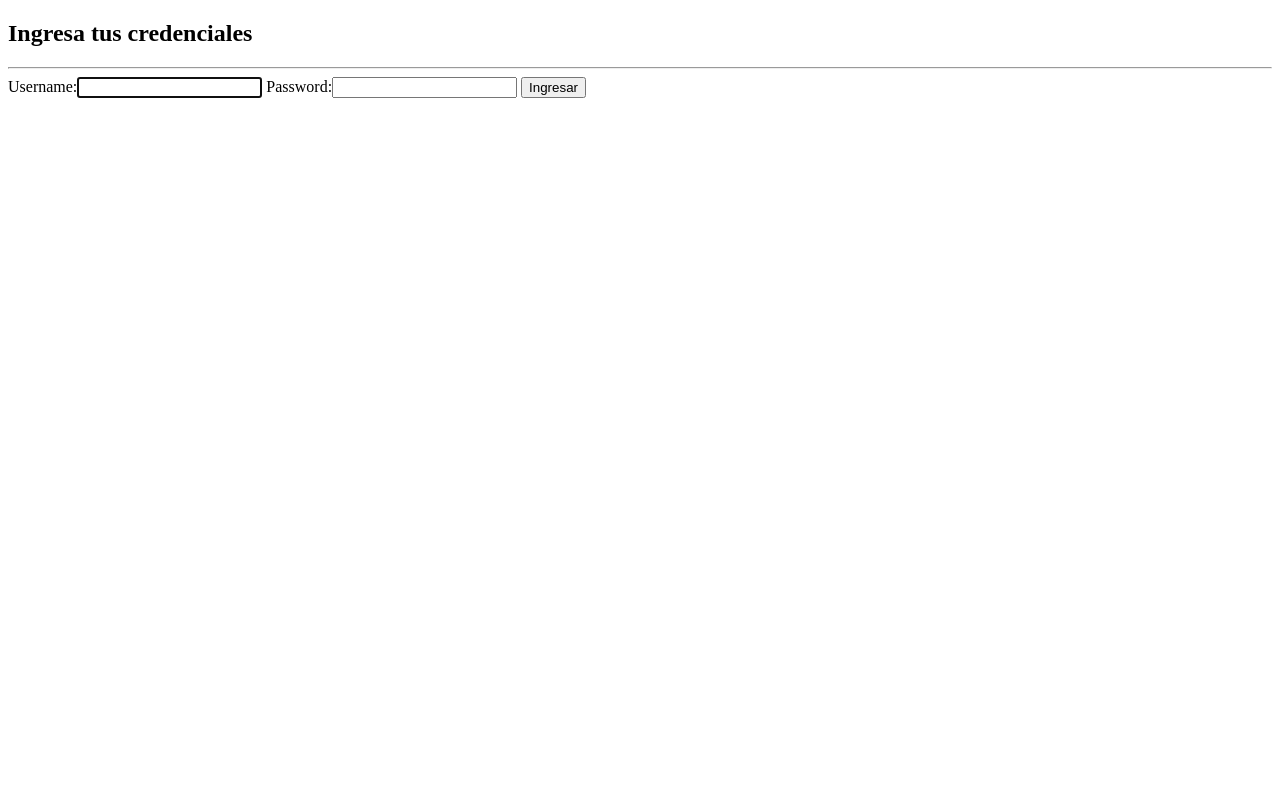
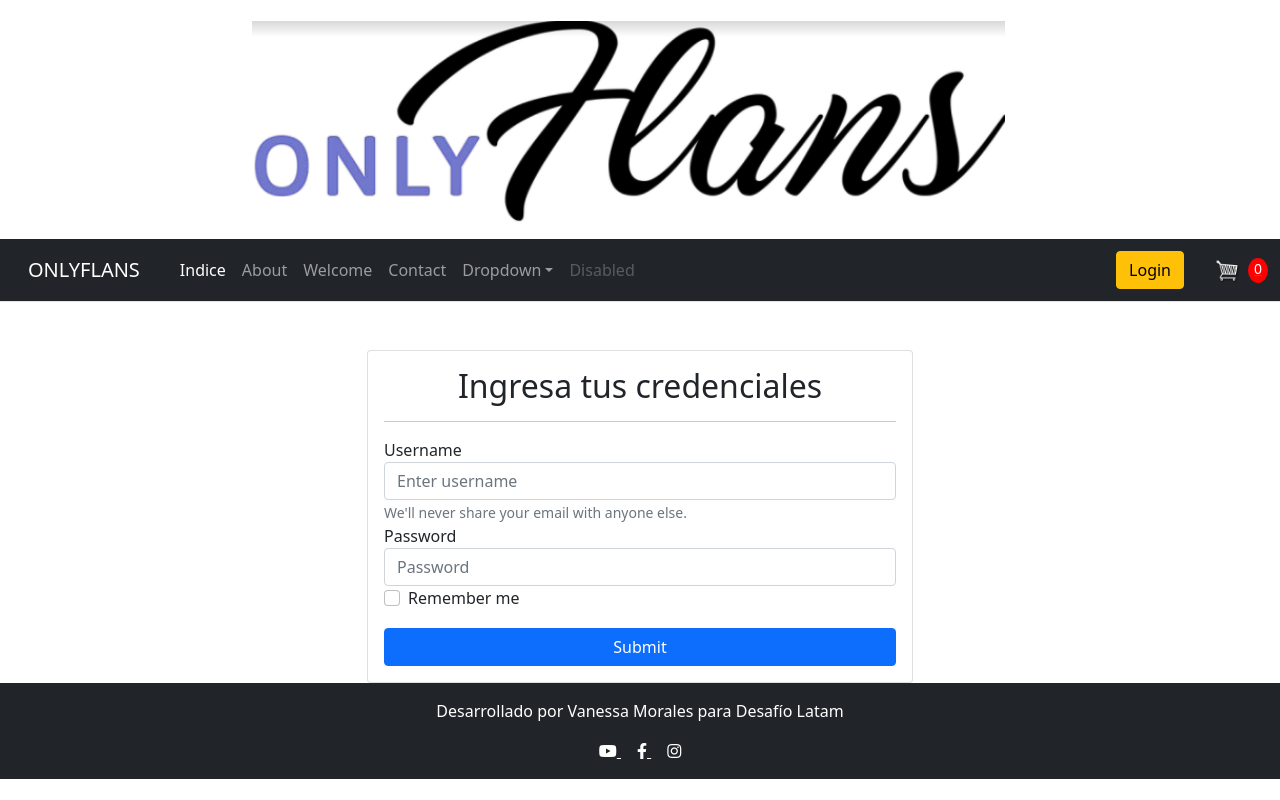
Before and after one commit to vanemn/web_site_only_flans, a Django app: page /accounts/login/ in a window 1280 px wide. Run offline with Django 3.2, Linux system fonts and the light colour scheme.

Commit message:
actualiza bootstrap en login

```diff
--- a/onlyflans/web/templates/registration/login.html
+++ b/onlyflans/web/templates/registration/login.html
@@ -1,25 +1,33 @@
-<!DOCTYPE html>
-<html lang="en">
-<head>
-    <meta charset="UTF-8">
-    <meta name="viewport" content="width=device-width, initial-scale=1.0">
-    <title>Ingreso al sistema</title>
-</head>
-<body>
-    <div class="container">
-        <div class="row ">
+{% extends "layout.html" %}
+{% block title %}Login{% endblock %}
+{% block content %}
+<div class="container mt-5">
+    <div class="row">
         <div class="col-12 col-md-6 offset-md-3">
+            <div class="card">
                 <div class="card-body">
-    <h2>Ingresa tus credenciales</h2>
+                    <h2 class="text-center">Ingresa tus credenciales</h2>
                     <hr>
-    <form action=""method="post">
+                    <form method="post" class="needs-validation" novalidate>
                         {% csrf_token %}
-        {{form}}
-        <input type="submit" value="Ingresar">
+                        <div class="form-group">
+                            <label for="id_username">Username</label>
+                            <input type="text" class="form-control" id="id_username" name="username" placeholder="Enter username">
+                            <small id="emailHelp" class="form-text text-muted">We'll never share your email with anyone else.</small>
+                        </div>
+                        <div class="form-group">
+                            <label for="id_password">Password</label>
+                            <input type="password" class="form-control" id="id_password" name="password" placeholder="Password">
+                        </div>
+                        <div class="form-check">
+                            <input type="checkbox" class="form-check-input" id="exampleCheck1">
+                            <label class="form-check-label" for="exampleCheck1">Remember me</label>
+                        </div>
+                        <button type="submit" class="btn btn-primary w-100 mt-3">Submit</button>
                     </form>
                 </div>
             </div>
         </div>
     </div>
-</body>
-</html>
+</div>
+{% endblock %}
```
Lines whose indentation alone changed are shown as unchanged.
